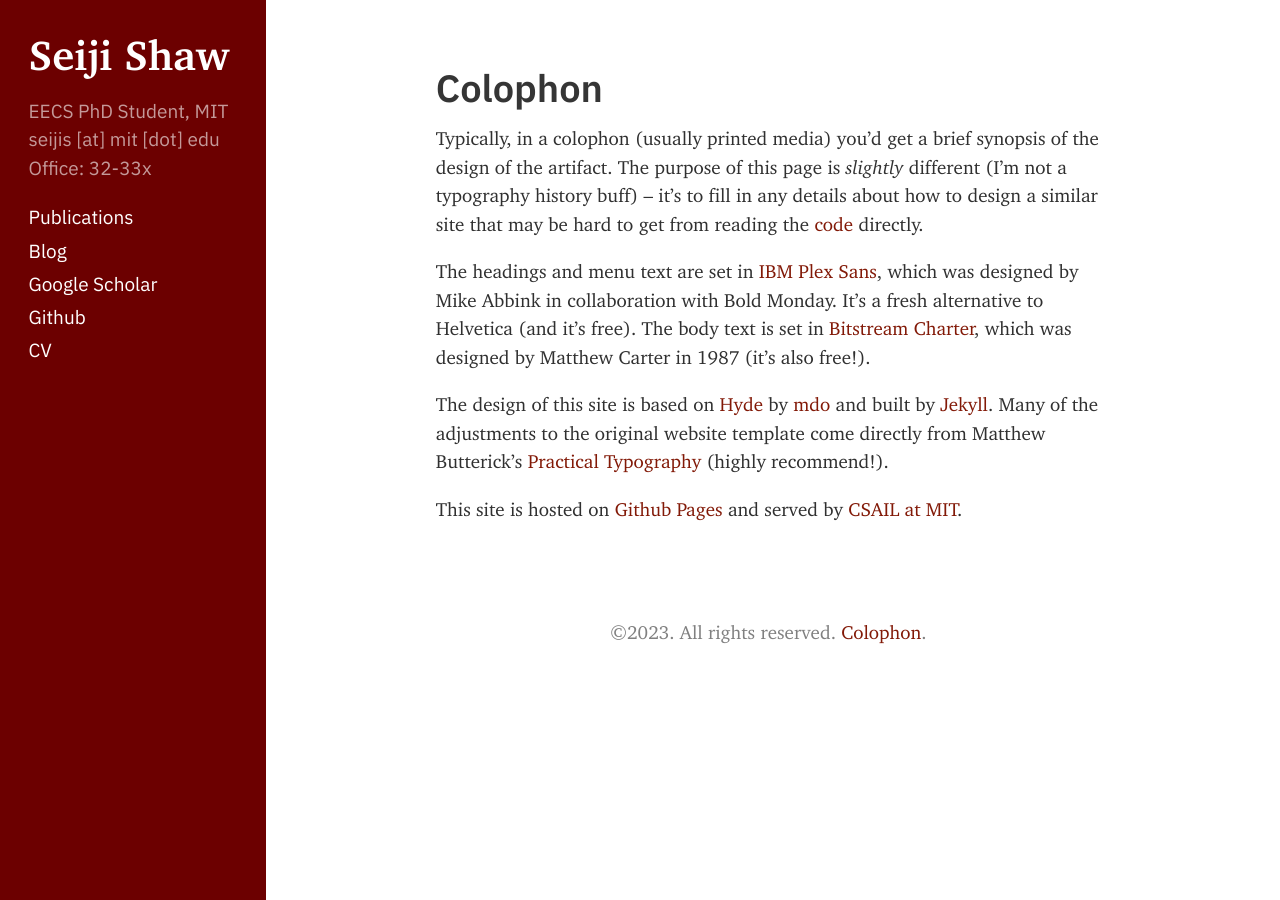
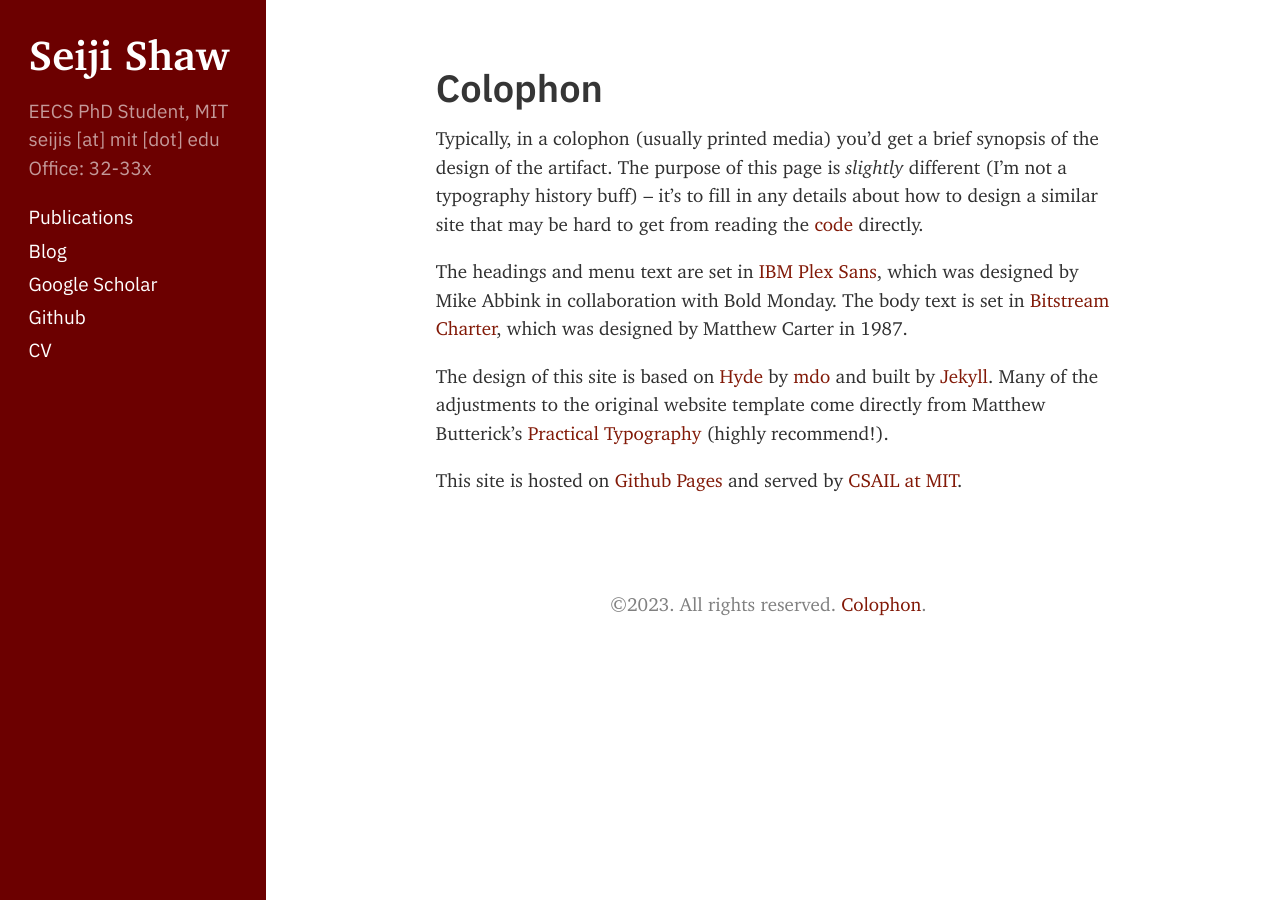
Before and after one commit to sageshoyu/sageshoyu.github.io, a Jekyll site: the page built from docs/colophon.md, in a window 1280 px wide. Built offline with Jekyll 4.4.1, drawn with Linux system fonts in a browser that asks for light colours; nearby versions of some CDN libraries.

Commit message:
last attempt to help the yidn

```diff
--- a/docs/colophon.md
+++ b/docs/colophon.md
@@ -7,9 +7,10 @@ norandombanner: true
 
 Typically, in a colophon (usually printed media) you'd get a brief synopsis of the design of the artifact. The purpose of this page is _slightly_ different (I'm not a typography history buff) -- it's to fill in any details about how to design a similar site that may be hard to get from reading the <a href="https://github.com/sageshoyu/sageshoyu.github.io">code</a> directly.
 
-The headings and menu text are set in <a href='https://www.ibm.com/plex/'>IBM Plex Sans</a>, which was designed by Mike Abbink in collaboration with Bold Monday. It's a fresh alternative to Helvetica (and it's free).
-The body text is set in <a href="https://practicaltypography.com/charter.html">Bitstream Charter</a>, which was designed by Matthew Carter in 1987 (it's also free!).
+The headings and menu text are set in <a href='https://www.ibm.com/plex/'>IBM Plex Sans</a>, which was designed by Mike Abbink in collaboration with Bold Monday.
+The body text is set in <a href="https://practicaltypography.com/charter.html">Bitstream Charter</a>, which was designed by Matthew Carter in 1987.
 
-The design of this site is based on <a href="https://github.com/poole/hyde">Hyde</a> by <a href="https://twitter.com/mdo">mdo</a> and built by <a href="https://jekyllrb.com/">Jekyll</a>. Many of the adjustments to the original website template come directly from Matthew Butterick's <a href="https://practicaltypography.com/">Practical Typography</a> (highly recommend!).
+The design of this site is based on <a href="https://github.com/poole/hyde">Hyde</a> by <a href="https://twitter.com/mdo">mdo</a> and built by <a href="https://jekyllrb.com/">Jekyll</a>.
+Many of the adjustments to the original website template come directly from Matthew Butterick's <a href="https://practicaltypography.com/">Practical Typography</a> (highly recommend!).
 
 This site is hosted on <a href="https://pages.github.com/">Github Pages</a> and served by <a href="https://tig.csail.mit.edu/web-services/hosting-options/github-pages/">CSAIL at MIT</a>.
```
